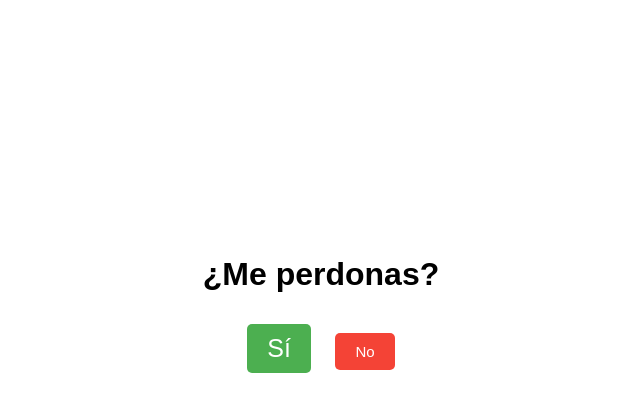
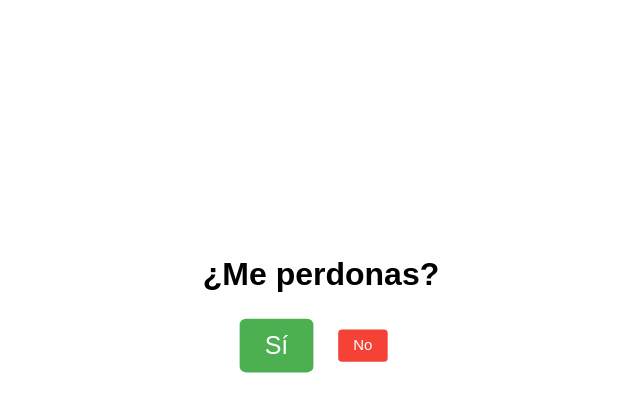
Before and after one commit to Lautaro8895/me-perdonas, a plain HTML site: page index.html in a window 1280 px wide. Both pictures are taken after a click on the button "No". Shown: the whole page, without its empty margins (319-959 px from the left). Drawn offline with Linux system fonts and the light colour scheme.

Commit message:
Update index.html

```diff
--- a/index.html
+++ b/index.html
@@ -17,36 +17,41 @@
             border: none;
             border-radius: 5px;
             transition: all 0.3s ease;
+            transform-origin: center;
         }
         #yesBtn {
-            background-color: #4CAF50; /* Verde */
+            background-color: #4CAF50;
             color: white;
         }
         #noBtn {
-            background-color: #f44336; /* Rojo */
+            background-color: #f44336;
             color: white;
         }
     </style>
 </head>
 <body>
     <h1>¿Me perdonas?</h1>
-    <button id="yesBtn">Sí</button>
-    <button id="noBtn">No</button>
+    <button id="yesBtn" data-scale="1">Sí</button>
+    <button id="noBtn" data-scale="1">No</button>
 
     <script>
         const noBtn = document.getElementById('noBtn');
         const yesBtn = document.getElementById('yesBtn');
 
         noBtn.addEventListener('click', () => {
-            // Reduce el tamaño del botón "No" un 25%
-            let currentNoSize = parseFloat(window.getComputedStyle(noBtn).fontSize);
-            noBtn.style.fontSize = (currentNoSize * 0.75) + 'px';
+            // Escala del botón "No"
+            let noScale = parseFloat(noBtn.getAttribute("data-scale")) || 1;
+            noScale *= 0.75;
+            noBtn.setAttribute("data-scale", noScale);
+            noBtn.style.transform = `scale(${noScale})`;
 
-            // Aumenta el tamaño del botón "Sí" un 25%
-            let currentYesSize = parseFloat(window.getComputedStyle(yesBtn).fontSize);
-            yesBtn.style.fontSize = (currentYesSize * 1.25) + 'px';
+            // Escala del botón "Sí"
+            let yesScale = parseFloat(yesBtn.getAttribute("data-scale")) || 1;
+            yesScale *= 1.25;
+            yesBtn.setAttribute("data-scale", yesScale);
+            yesBtn.style.transform = `scale(${yesScale})`;
 
-            // Muestra un mensaje emergente
+            // Mensaje
             alert('¿Aún no me perdonas, amorcito? Por favor, piénsalo de nuevo :(');
         });
 
```
